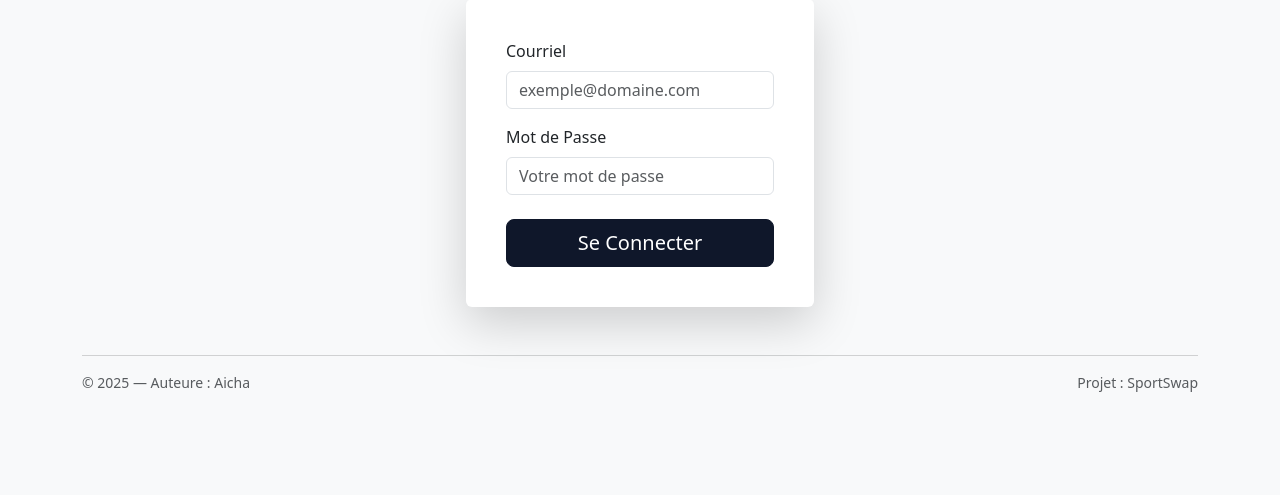
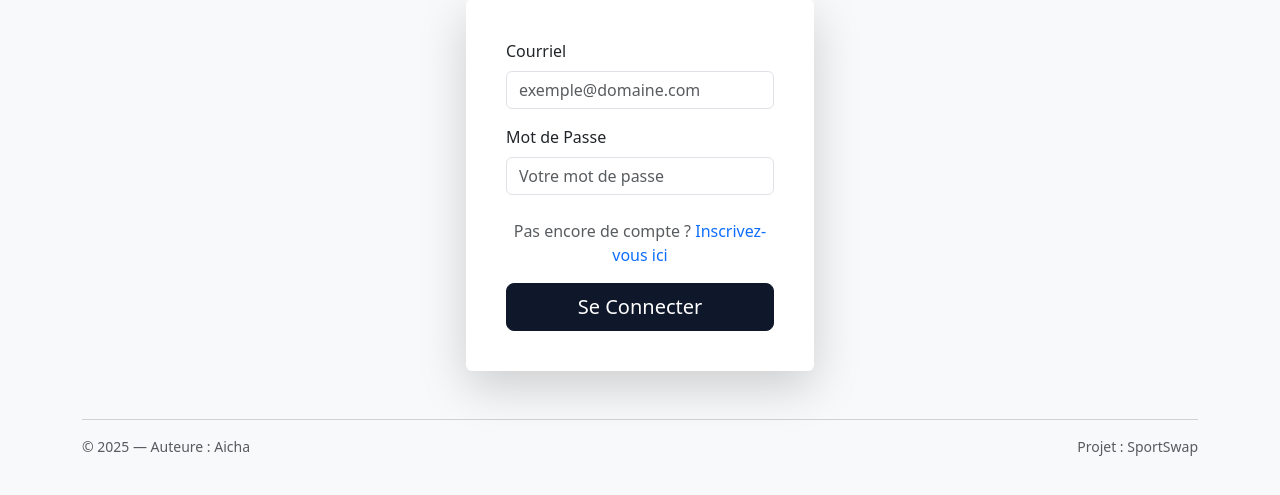
Before and after one commit to aichamaya/Tp2_web3, a Flask app: page /compte/connexion in a window 1280 px wide. Shown: the part 225-720 px from the top of the page. Run offline with Flask 3, Linux system fonts and the light colour scheme.

Commit message:
ajout du lien de creation de compte

```diff
--- a/templates/compte/connexion.jinja
+++ b/templates/compte/connexion.jinja
@@ -46,7 +46,12 @@
                                 placeholder="Votre mot de passe">
                         </div>
 
-
+                         <p class="mt-4 text-center text-muted">
+                        Pas encore de compte ?
+                        <a href="{{ url_for('compte.inscription') }}" class="text-decoration-none">
+                            Inscrivez-vous ici
+                        </a>
+                        </p>
                         <div class="d-grid gap-2">
                             <button type="submit" class="btn btn-primary btn-lg">
                                 Se Connecter
```
